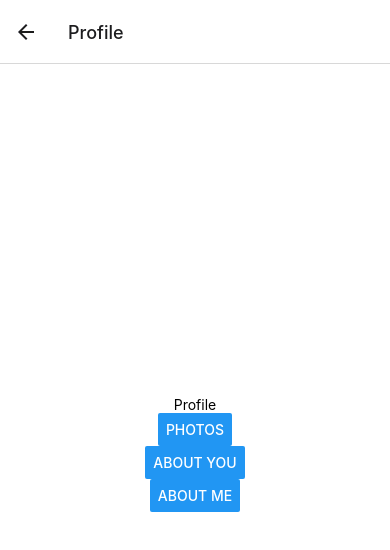
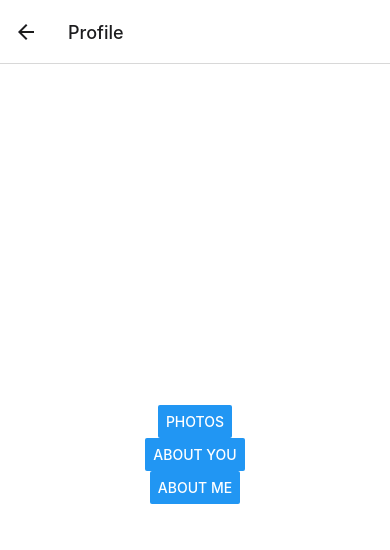
Before and after one commit to henrydeacy/twigg, a React Native app: screen / in a window 390 px wide. Both pictures are taken after a click on the button "GET STARTED". Shown: the top 550 px of the page. Built offline with nearby package versions, Linux system fonts and the light colour scheme.

Commit message:
remove profile text

```diff
--- a/profile/profile-screen.tsx
+++ b/profile/profile-screen.tsx
@@ -5,11 +5,9 @@ import { Button, StyleSheet, Text, View } from "react-native";
 export function Profile({ navigation }: any) {
   return (
     <View style={styles.container}>
-      <Text>Profile</Text>
       <Button title="Photos" />
       <Button title="About you" />
       <Button title="About me" />
-      <StatusBar style="auto" />
     </View>
   );
 }
```
